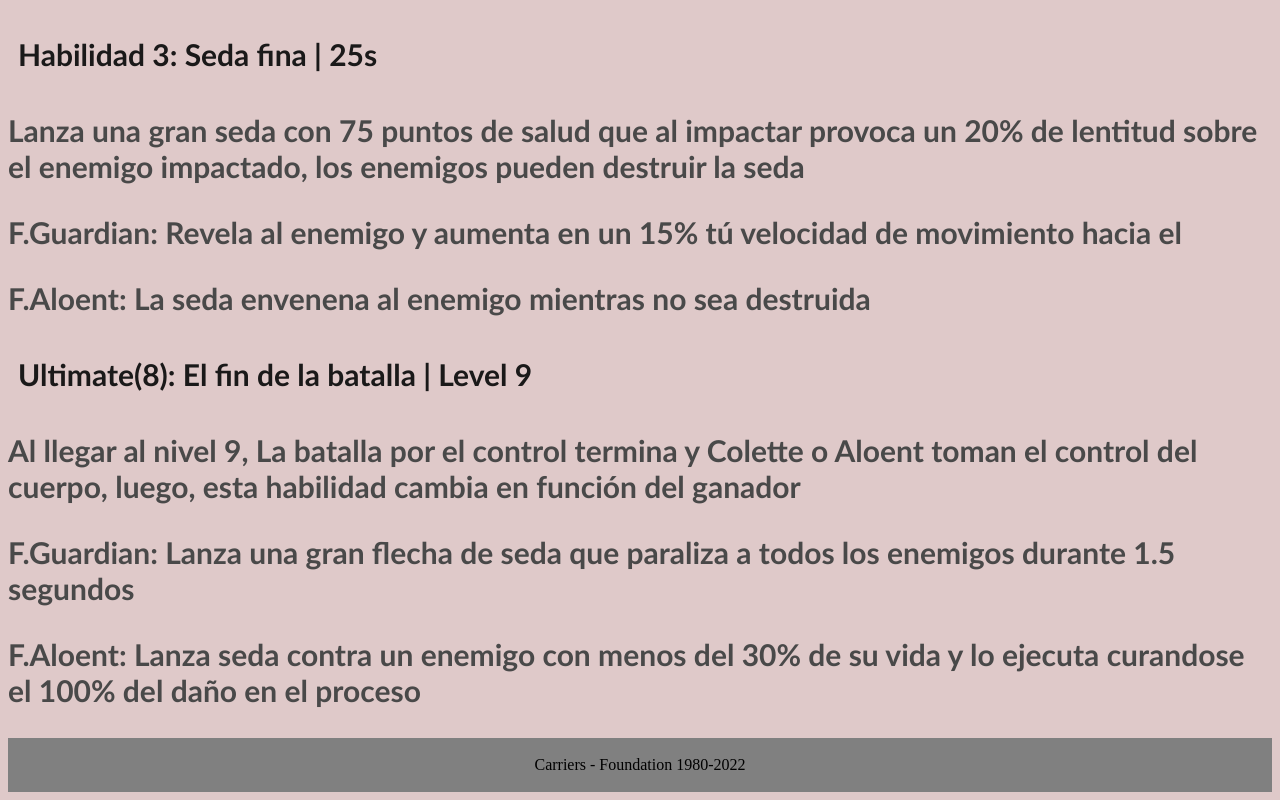
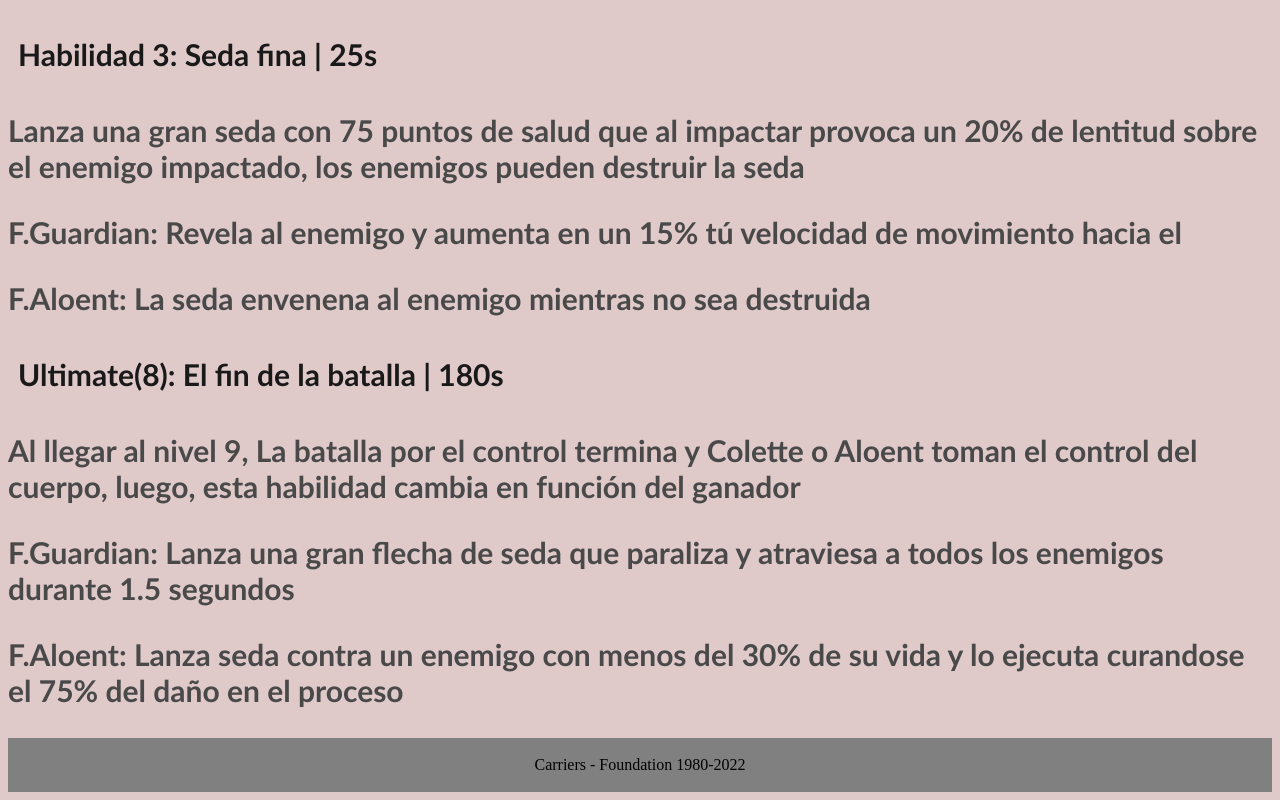
Before and after one commit to ZOROARK90/Carriers-Foundation-Colette, a plain HTML site: page index.html in a window 1280 px wide. Shown: the part 1955-2755 px from the top of the page. Drawn offline with Linux system fonts and the light colour scheme.

Commit message:
Update index.html

```diff
--- a/index.html
+++ b/index.html
@@ -64,13 +64,13 @@
             <h3>F.Guardian: Revela al enemigo y aumenta en un 15% tú velocidad de movimiento hacia el</h3>
             <h3>F.Aloent: La seda envenena al enemigo mientras no sea destruida</h3>
 
-            <h2>Ultimate(8): El fin de la batalla | Level 9</h2>
+            <h2>Ultimate(8): El fin de la batalla | 180s</h2>
             <h3>Al llegar al nivel 9, La batalla por el control termina y Colette o Aloent toman el
             control del cuerpo, luego, esta habilidad cambia en función del ganador</h3>
-            <h3>F.Guardian: Lanza una gran flecha de seda que paraliza a todos los enemigos durante
-            1.5 segundos</h3>
+            <h3>F.Guardian: Lanza una gran flecha de seda que paraliza y atraviesa a todos los enemigos
+            durante 1.5 segundos</h3>
             <h3>F.Aloent: Lanza seda contra un enemigo con menos del 30% de su vida y lo ejecuta curandose
-            el 100% del daño en el proceso</h3>
+            el 75% del daño en el proceso</h3>
         </nav>
         <footer class="pie">
                 Carriers - Foundation 1980-2022
```
